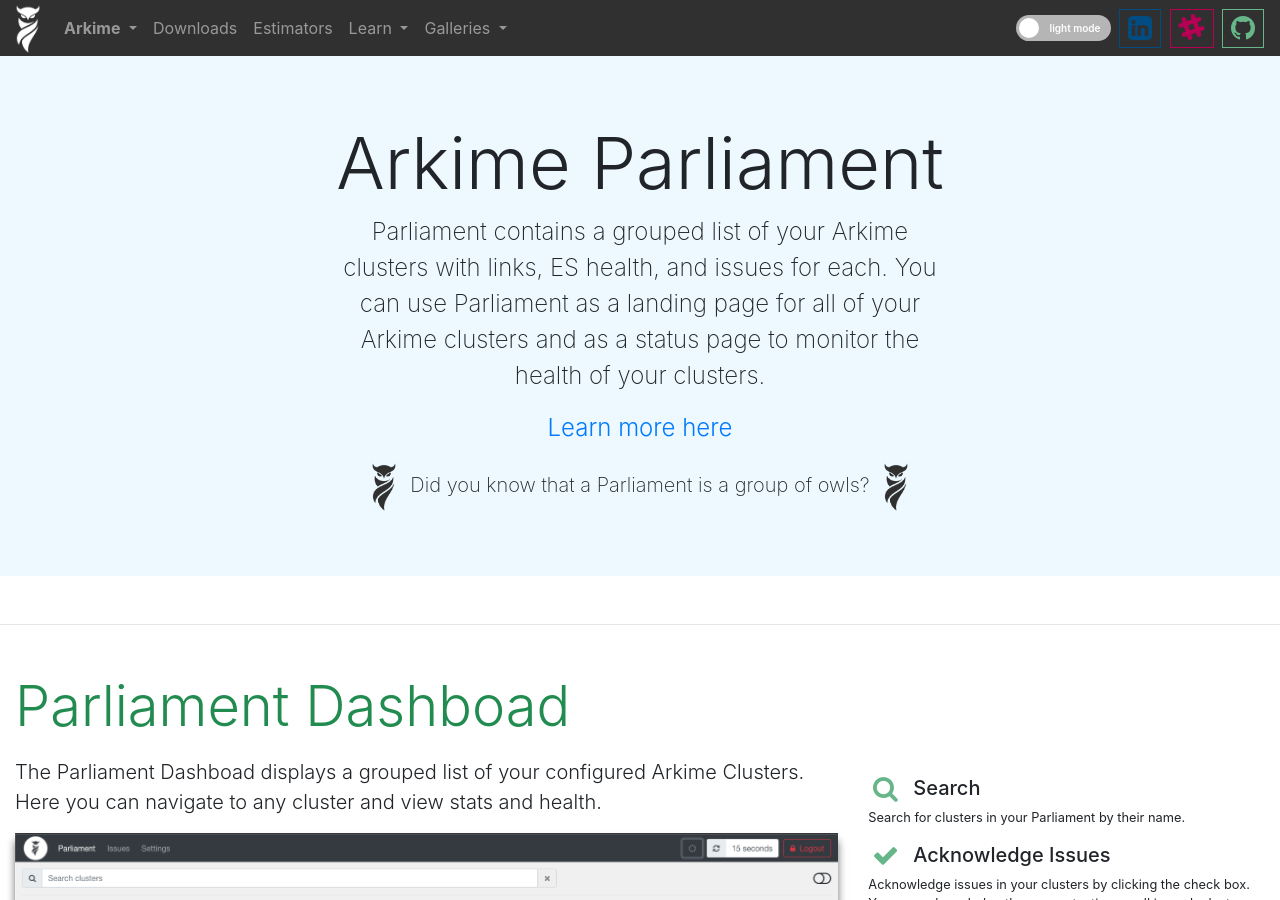
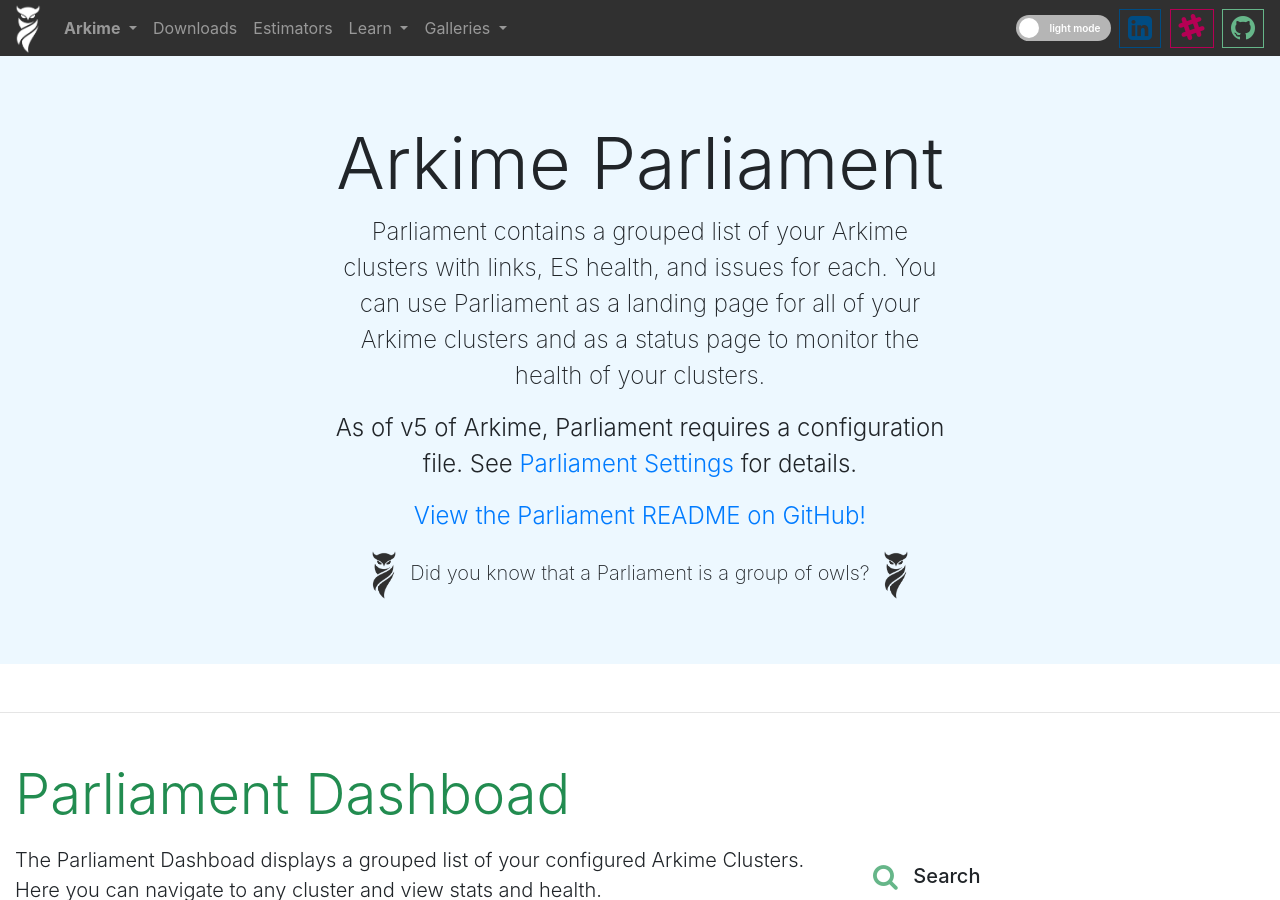
Before and after one commit to arkime/arkimeweb, a Jekyll site: the page built from parliament.html, in a window 1280 px wide and 900 px high. Built offline with Jekyll 4.4.1, drawn with Linux system fonts in a browser that asks for light colours.

Commit message:
add config file info on /parliament page

```diff
--- a/parliament.html
+++ b/parliament.html
@@ -63,8 +63,12 @@
             clusters and as a status page to monitor the health of your clusters.
           </p>
           <p class="lead lead-lg text-center">
+            As of v5 of Arkime, Parliament requires a configuration file.
+            See <a href="settings#parliament">Parliament Settings</a> for details.
+          </p>
+          <p class="lead lead-lg text-center">
             <a href="https://github.com/arkime/arkime/tree/main/parliament#arkime-parliament">
-              Learn more here
+              View the Parliament README on GitHub!
             </a>
           </p>
           <p class="lead text-thin text-center">
```
